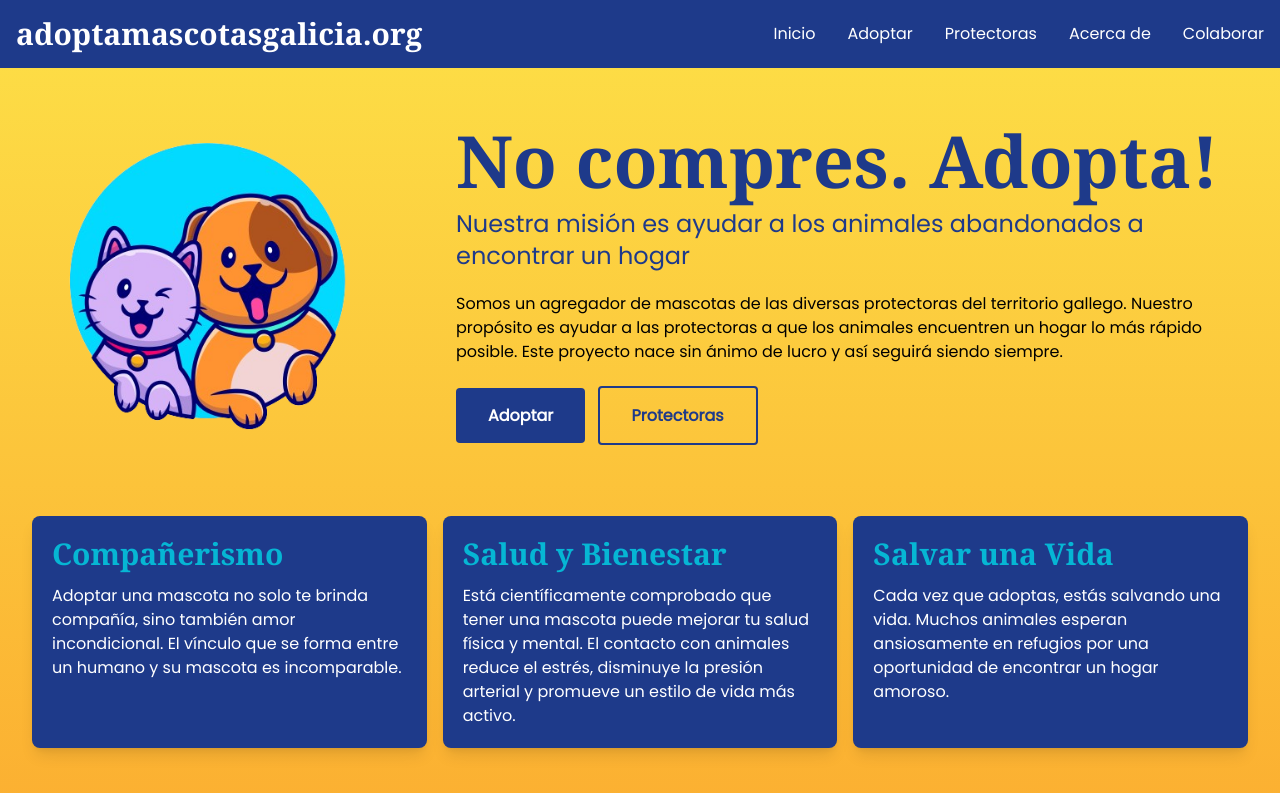
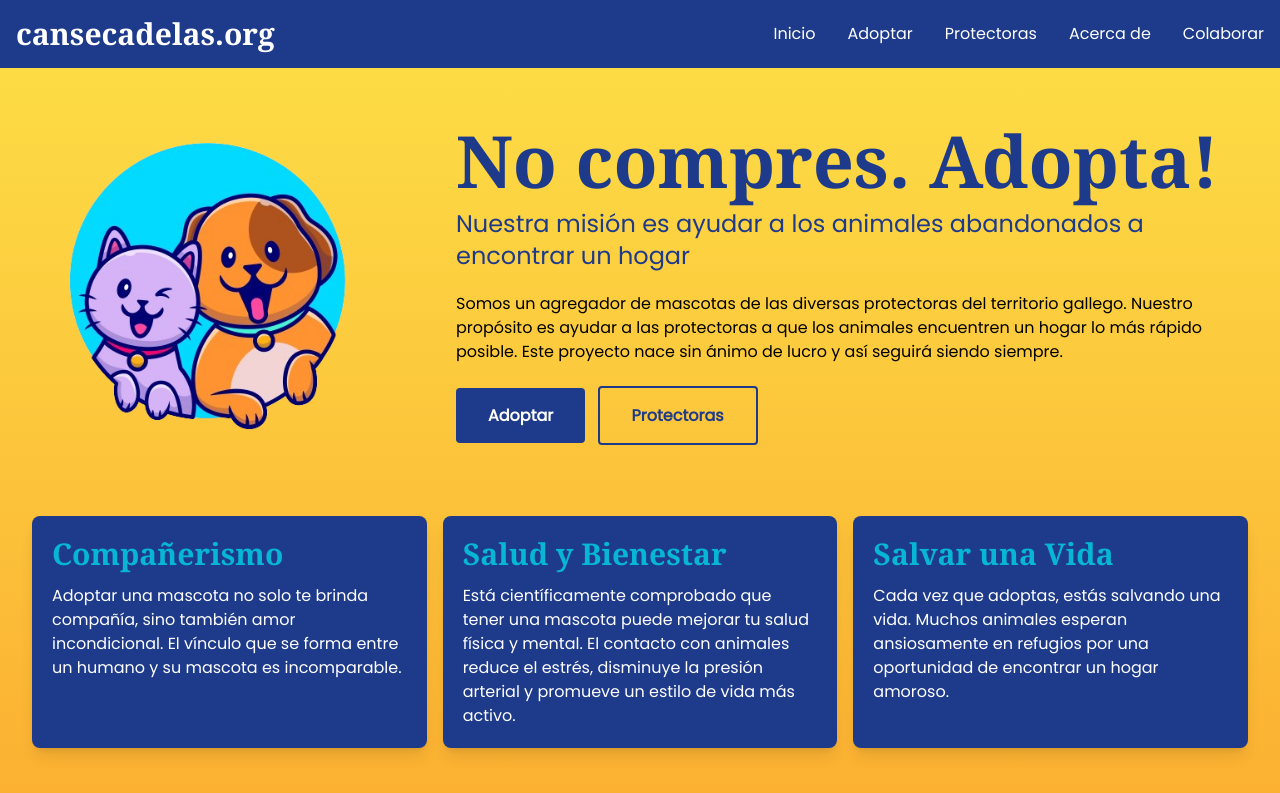
Before and after one commit to ppitacaneiro/cansecadelas_app, an Astro site: page / in a window 1280 px wide. Shown: the top 793 px of the page. Built offline with nearby package versions, Linux system fonts and the light colour scheme; Astro itself is replaced by a stand-in of ours; a web font is replaced by a local one.

Commit message:
changed name

```diff
--- a/src/components/layout/Navbar.astro
+++ b/src/components/layout/Navbar.astro
@@ -7,7 +7,7 @@
         <a
             href="#"
             class="flex items-center space-x-3 rtl:space-x-reverse">
-                <span class="self-center text-3xl font-semibold whitespace-nowrap text-white font-serif">adoptamascotasgalicia.org</span>
+                <span class="self-center text-3xl font-semibold whitespace-nowrap text-white font-serif">cansecadelas.org</span>
         </a>
         <button
             data-collapse-toggle="navbar-default"
```
